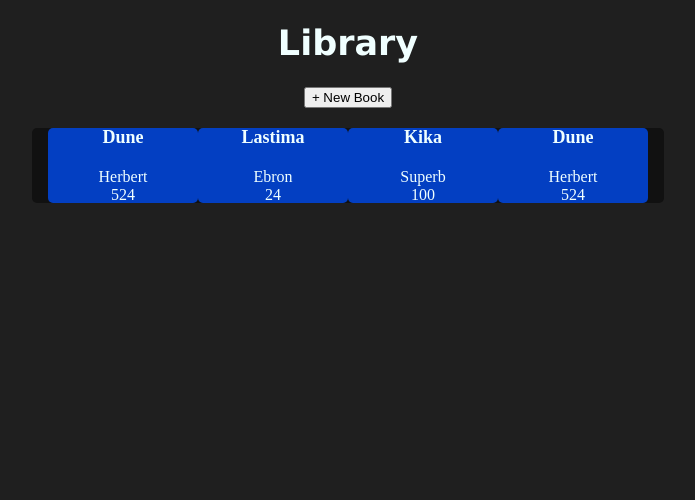
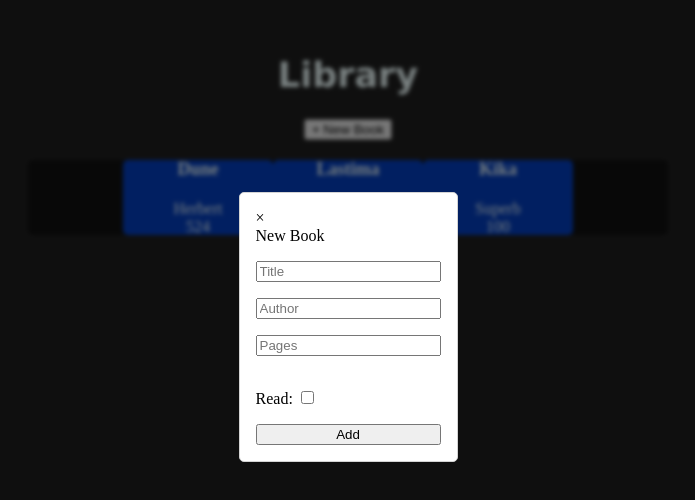
Before and after one commit to Kryttax/OdinProjects, a plain HTML site: page Library/html/index.html in a window 1280 px wide. Both pictures are taken after a click on the button "+ New Book". Shown: the whole page, without its empty margins (292-987 px from the left). Drawn offline with Linux system fonts and the light colour scheme.

Commit message:
Form centered.

```diff
--- a/Library/css/styles.css
+++ b/Library/css/styles.css
@@ -1,6 +1,9 @@
 body {
   background-color: #1f1f1f;
-  justify-content: center;
+  /* justify-content: center; */
+  padding: 1.5rem 0;
+  margin-right: auto;
+  margin-left: auto;
 }
 
 h1 {
@@ -16,6 +19,37 @@ h1 {
   display: flex;
   justify-content: center;
   color: azure;
+}
+
+#form-container {
+  display: none;
+  width: 100vw;
+  height: 100vh;
+  position: fixed;
+  top: 0;
+  left: 0;
+  z-index: 999;
+  background-color: rgba(0, 0, 0, 0.5);
+  backdrop-filter: blur(2px);
+  align-items: center;
+}
+
+#form {
+  margin: 15% auto;
+  align-self: center;
+  width: max-content;
+  max-width: 150vw;
+  max-height: 150vh;
+  display: flex;
+  flex-direction: column;
+  font-size: 1rem;
+  text-align: start;
+  padding: 1rem 1rem;
+  border: solid 1px #d3d3d3;
+  border-radius: 5px;
+  position: relative;
+  background-color: #fff;
+  box-sizing: border-box;
 }
 
 #carousel-container {
--- a/Library/html/index.html
+++ b/Library/html/index.html
@@ -1,11 +1,10 @@
 <!DOCTYPE html>
 <html lang="en">
-
   <head>
-    <meta charset="UTF-8">
-    <link rel="stylesheet" href="../css/styles.css">
-    <meta http-equiv="X-UA-Compatible" content="IE=edge">
-    <meta name="viewport" content="width=device-width, initial-scale=1.0">
+    <meta charset="UTF-8" />
+    <link rel="stylesheet" href="../css/styles.css" />
+    <meta http-equiv="X-UA-Compatible" content="IE=edge" />
+    <meta name="viewport" content="width=device-width, initial-scale=1.0" />
     <title>Library</title>
   </head>
 
@@ -13,19 +12,39 @@
     <div id="">
       <h1>Library</h1>
     </div>
-    <div id='newBookBtn-container'>
-        <button id='newBookBtn'>+ New Book</button>
+    <div id="newBookBtn-container">
+      <button id="newBookBtn">+ New Book</button>
+    </div>
+
+    <div id="form-container">
+      <form id="form" action="/Script.js">
+        <span class="close">&times;</span>
+        <ledgend>New Book</ledgend>
+        <div id="textInput">
+          <p>
+            <input type="text" id="title" name="title" placeholder="Title" />
+          </p>
+          <p>
+            <input type="text" id="author" name="author" placeholder="Author" />
+          </p>
+          <p>
+            <input type="text" id="pages" name="pages" placeholder="Pages" />
+          </p>
+        </div>
+        <div id="checkBox">
+          <p>
+            <label>Read: </label
+            ><input type="checkbox" id="read" name="read" value="yes" />
+          </p>
+        </div>
+        <button type="submit" form="form" id="addBtn">Add</button>
+      </form>
     </div>
 
     <div id="carousel-container">
-        <div id='library-container'>
+      <div id="library-container"></div>
     </div>
-    </div>
-
-
-
 
     <script src="../js/script.js"></script>
   </body>
-
 </html>
--- a/Library/js/script.js
+++ b/Library/js/script.js
@@ -1,5 +1,13 @@
 const newBookBtn = document.querySelector("#newBookBtn");
-newBookBtn.addEventListener("click", addDummyBook);
+// newBookBtn.addEventListener("click", addDummyBook);
+newBookBtn.addEventListener("click", () => (formModal.style.display = "block"));
+
+const formModal = document.getElementById("form-container");
+const closeForm = document.getElementsByTagName("span")[0];
+closeForm.addEventListener("click", () => (formModal.style.display = "none"));
+
+const addBookBtn = document.querySelector('#addBtn');
+addBookBtn.addEventListener('click', addDummyBook);
 
 let library = [];
 
```
Lines whose indentation alone changed are shown as unchanged.
